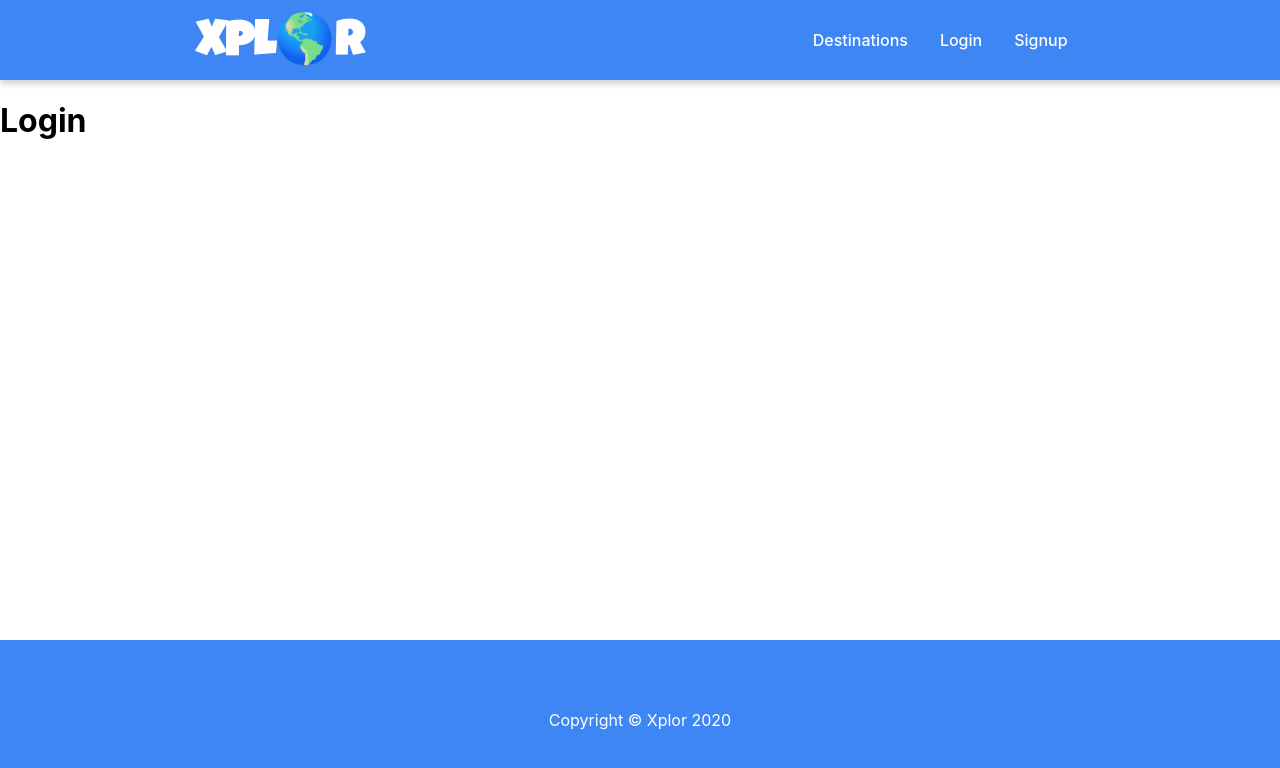
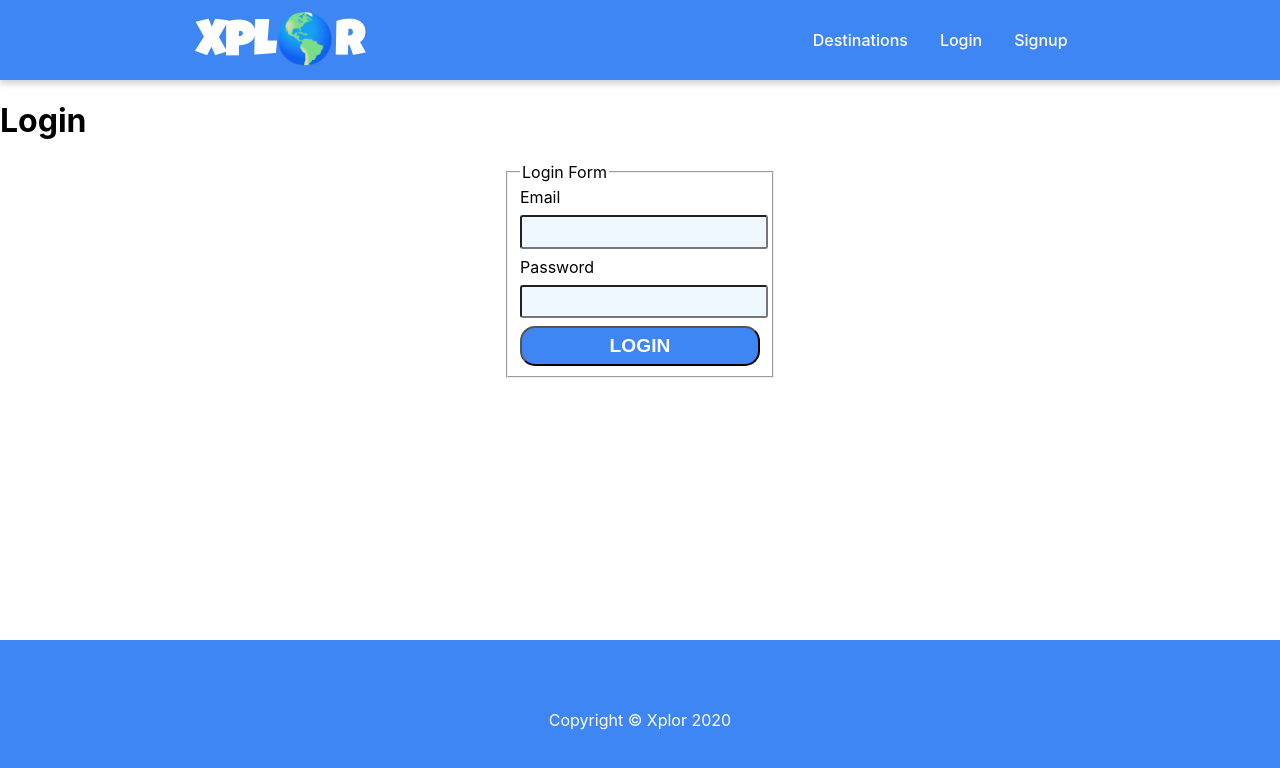
Before and after one commit to danusem/Xplor, a React (Create React App) app: page /login in a window 1280 px wide. Shown: the top 768 px of the page. Built offline with nearby package versions, Linux system fonts and the light colour scheme.

Commit message:
updated LoginForm

```diff
--- /dev/null
+++ b/src/components/LoginForm/LoginForm.jsx
@@ -0,0 +1,57 @@
+import React, { Component } from 'react';
+
+import styles from './LoginForm.module.css';
+
+class LoginForm extends Component {
+
+    state = this.getInitialState();
+
+    getInitialState() {
+        return {
+            email: '',
+            password: ''
+        };
+    }
+
+    handleChange = e => {
+        this.setState({
+            [e.target.name]: e.target.value
+        });
+    }
+
+    handleSubmit = e => {
+        e.preventDefault();
+        this.setState(this.getInitialState());
+    }
+
+    render () {
+        return (
+            <form onSubmit={this.handleSubmit} className={styles.form}>
+                <fieldset>
+                    <legend>Login Form</legend>
+                    <label htmlFor="email">Email</label>
+                    <input
+                        id="email"
+                        name="email"
+                        type="email"
+                        value={this.state.email}
+                        onChange={this.handleChange}
+                    />
+
+                    <label htmlFor="password">Password</label>
+                    <input
+                        id="password"
+                        name="password"
+                        type="password"
+                        value={this.state.password}
+                        onChange={this.handleChange}
+                    />
+
+                    <button type="submit">Login</button>
+                </fieldset>
+            </form>
+        );
+    }
+}
+
+export default LoginForm;
--- /dev/null
+++ b/src/components/LoginForm/LoginForm.module.css
@@ -0,0 +1,25 @@
+.form fieldset {
+    display: flex;
+    flex-direction: column;
+    width: 15rem;
+    margin: 0 auto;
+}
+
+.form input {
+    width: 100%;
+    margin: .5rem 0 .5rem 0;
+    border-radius: 3px;
+    height: 1.7rem;
+    background-color: aliceblue;
+}
+
+.form button {
+    width: 100%;
+    height: 2.5rem;
+    background-color:  rgb(62, 134, 243);
+    border-radius: 15px;
+    color: white;
+    text-transform: uppercase;
+    font-weight: 600;
+    font-size: 1.2rem;
+}
--- a/src/pages/Login/Login.jsx
+++ b/src/pages/Login/Login.jsx
@@ -1,8 +1,13 @@
 import React from 'react';
+
+import LoginForm from '../../components/LoginForm/LoginForm';
 
 const Login = (props) => {
     return (
-        <h1>Login</h1>
+        <main>
+            <h1>Login</h1>
+            <LoginForm />
+        </main>
     );
 };
 
```
